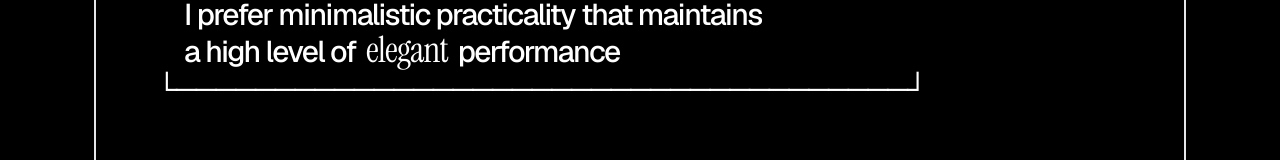
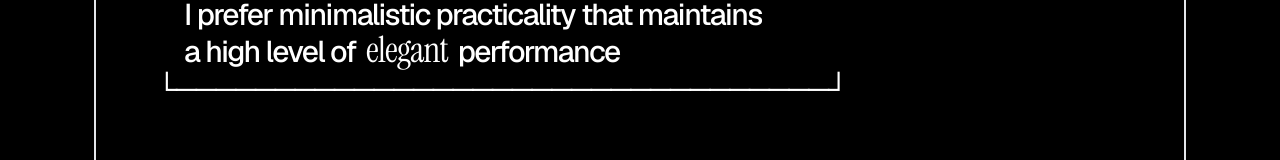
Before and after one commit to NaokiTM/portfolio-site, a Next.js app: page / in a window 1280 px wide. Shown: the part 608-768 px from the top of the page. Built offline with nearby package versions, Linux system fonts and the light colour scheme.

Commit message:
fix uneven separator lengths in hero

```diff
--- a/src/app/components/content/Hero.tsx
+++ b/src/app/components/content/Hero.tsx
@@ -47,7 +47,7 @@ export default function Hero() {
           </div>
 
           <div className='text-3xl leading-tight tracking-tighter font-medium pt-8 pb-8 -ml-1'>
-            <div>┌────────────────────────<span className='inline-flex font-mono text-sm font-semibold leading-none tracking-tighter pl-4 pr-3'>Try clicking the <MoonOrSun /></span>─┐</div>
+            <div>┌──────────────────────── <span className='inline-flex font-mono text-sm font-semibold leading-none tracking-tighter pl-4 pr-3'>Try clicking the <MoonOrSun /></span> ─┐</div>
             <div className='pl-7'>
               <div>A computer science student </div>
               <div>passionate about (building) beautiful websites</div>
@@ -57,7 +57,7 @@ export default function Hero() {
               <div className='-mb-1'>I prefer minimalistic practicality that maintains</div>
               <div>a high level of <span className={`${instrumentSerif.className} inline-flex tracking-tight font-semibold text-4xl pl-1 pr-1`}>elegant</span> performance</div>
             </div>
-            <div>└─────────────────────────────────────┘</div>
+            <div>└─────────────────────────────────┘</div>
           </div>
         </>
       )}
```
